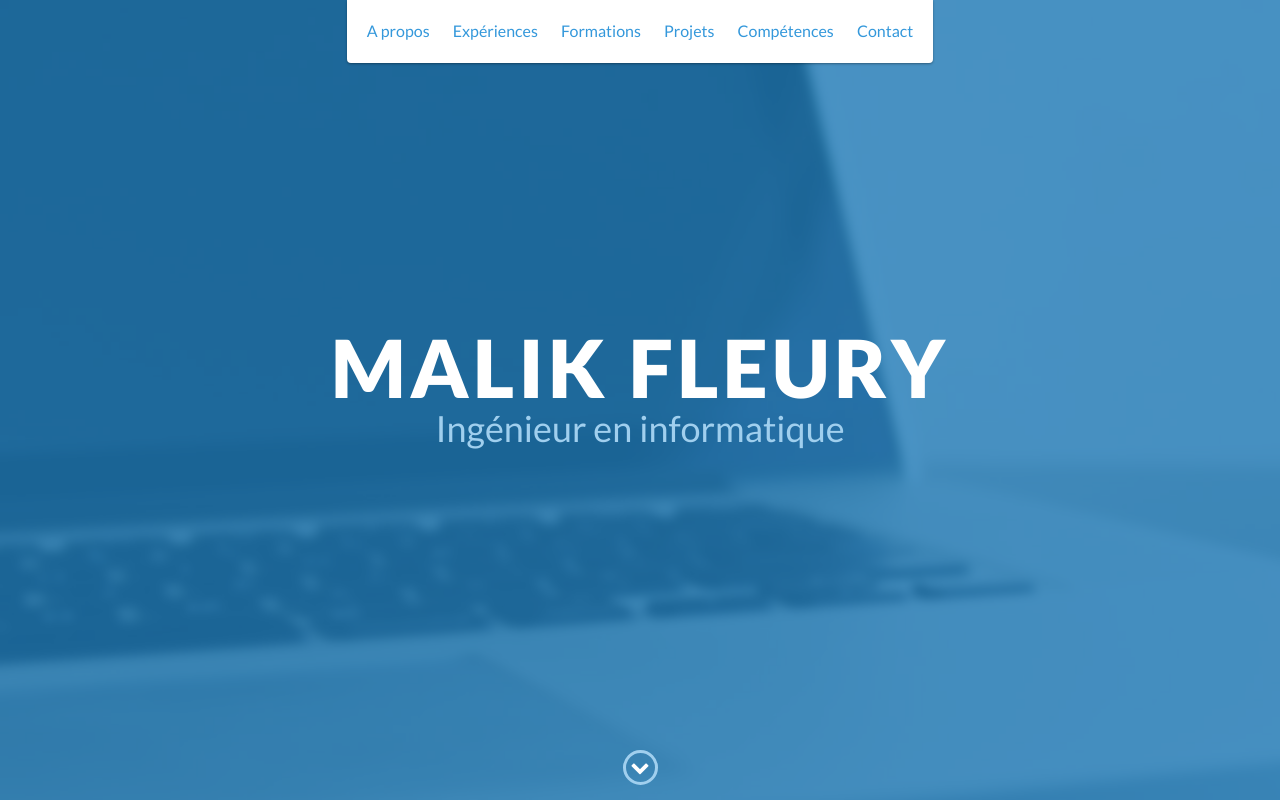
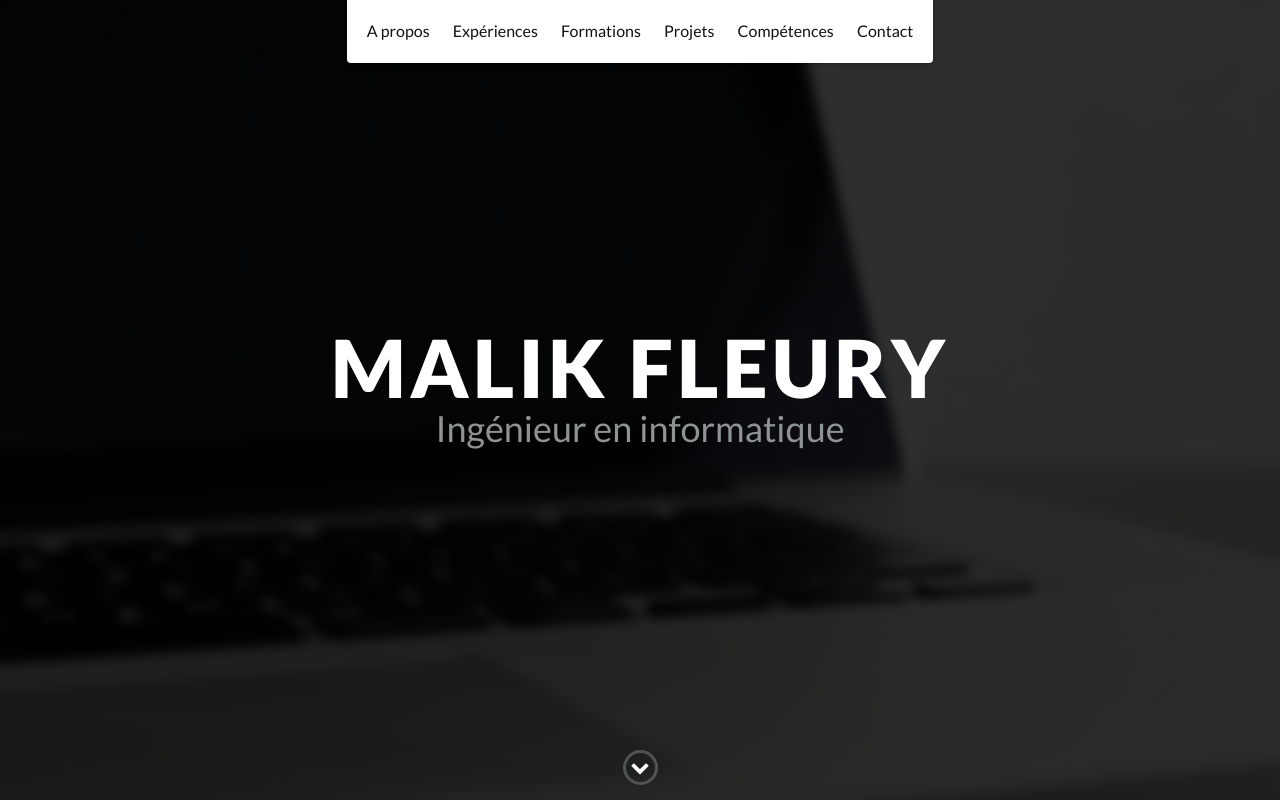
Before and after one commit to Malik-Fleury/Malik-Fleury.github.io, a website: page index.html in a window 1280 px wide. Shown: the top 800 px of the page. Drawn offline with nearby package versions, Linux system fonts and the light colour scheme.

Commit message:
Customize color

```diff
--- a/scss/styles.scss
+++ b/scss/styles.scss
@@ -34,7 +34,7 @@
 */
 
 // Define base and accent colors
-$base-color: #3498db;
+$base-color: #111212;
 $base-color-hover: darken($base-color, 10%);
 
 // Define background colors
@@ -378,7 +378,7 @@ footer {
     }
 
     h2 {
-        color: lighten($base-color, 25%);
+        color: lighten($base-color, 50%);
         font-weight: 500;
         font-size: 2.25em;
         margin-bottom: 15px;
```
Also changed, not shown: css/styles.css.
